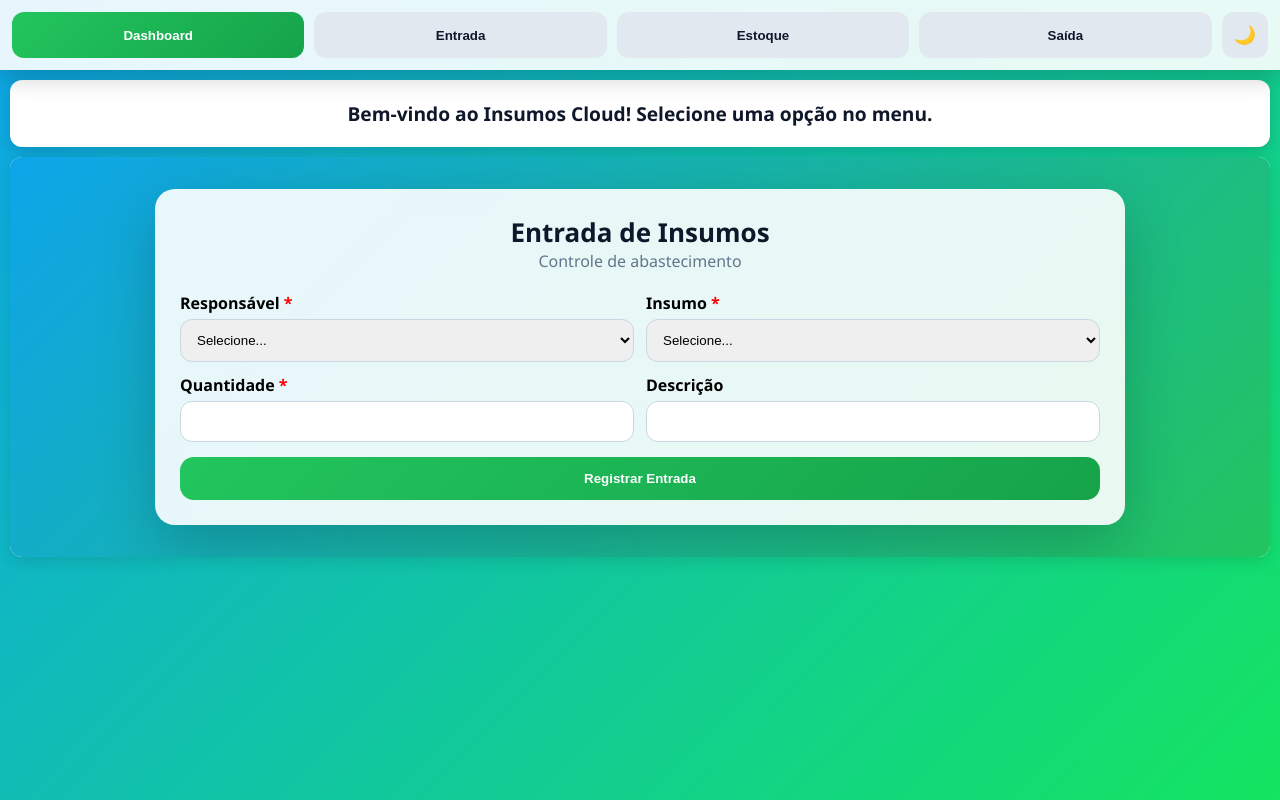
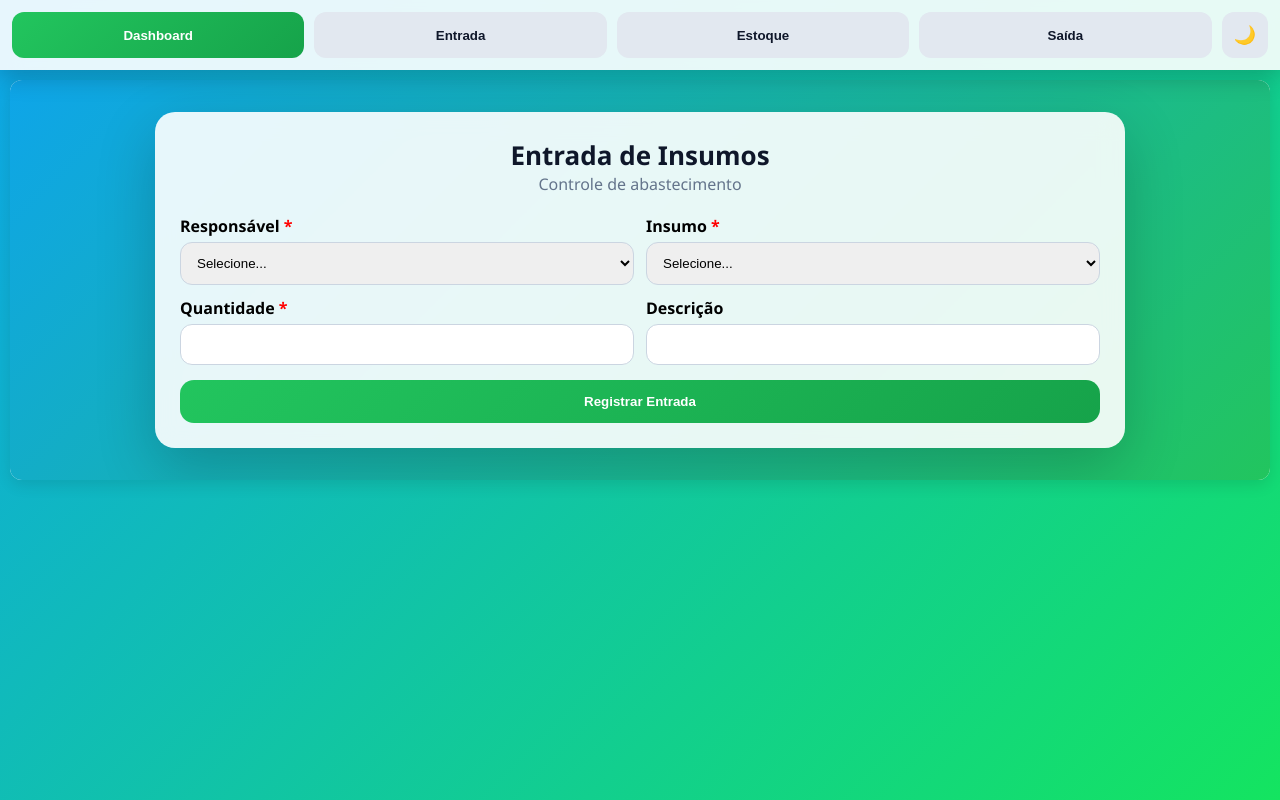
Before and after one commit to LoopInfinito-boop/InsumoCloud, a plain HTML site: page index.html in a window 1280 px wide. Drawn offline with Linux system fonts and the light colour scheme.

Commit message:
Update index.html

```diff
--- a/index.html
+++ b/index.html
@@ -4,7 +4,7 @@
   <meta charset="UTF-8">
   <title>Insumos Cloud</title>
   <meta name="viewport" content="width=device-width, initial-scale=1.0">
-  <link rel="manifest" href="./manifest.json">
+  <link rel="manifest" href="manifest.json">
   <meta name="theme-color" content="#0f172a">
 
   <style>
@@ -85,17 +85,6 @@
       padding:10px;
     }
 
-    /* CONTEÚDO MÍNIMO VISÍVEL PARA PWA */
-    .welcome {
-      background: var(--card);
-      padding:20px;
-      border-radius:12px;
-      text-align:center;
-      font-weight:600;
-      font-size:1.2rem;
-      box-shadow:0 5px 15px rgba(0,0,0,0.15);
-    }
-
     iframe {
       width:100%;
       height:400px;
@@ -118,10 +107,6 @@
   </div>
 
   <div class="area">
-    <!-- 🌟 CONTEÚDO MÍNIMO VISÍVEL PARA PWA -->
-    <div class="welcome">Bem-vindo ao Insumos Cloud! Selecione uma opção no menu.</div>
-
-    <!-- IFRAME COM PÁGINAS INTERNAS -->
     <iframe id="frame" src="entrada.html"></iframe>
   </div>
 
@@ -157,7 +142,7 @@
 
   <script>
     if("serviceWorker" in navigator){
-      navigator.serviceWorker.register("./sw.js")
+      navigator.serviceWorker.register("sw.js")
         .then(()=>console.log("SW registrado"))
         .catch(err=>console.log("Erro SW:", err));
     }
```
